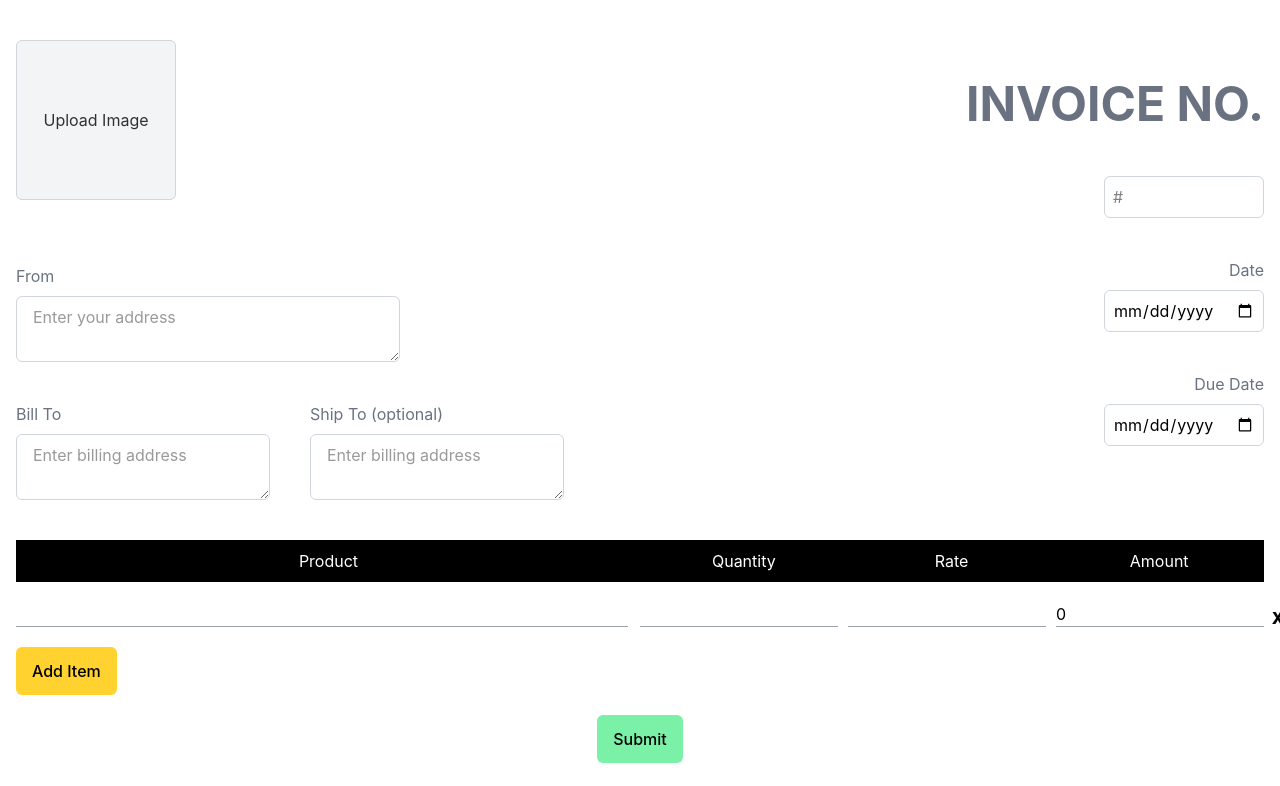
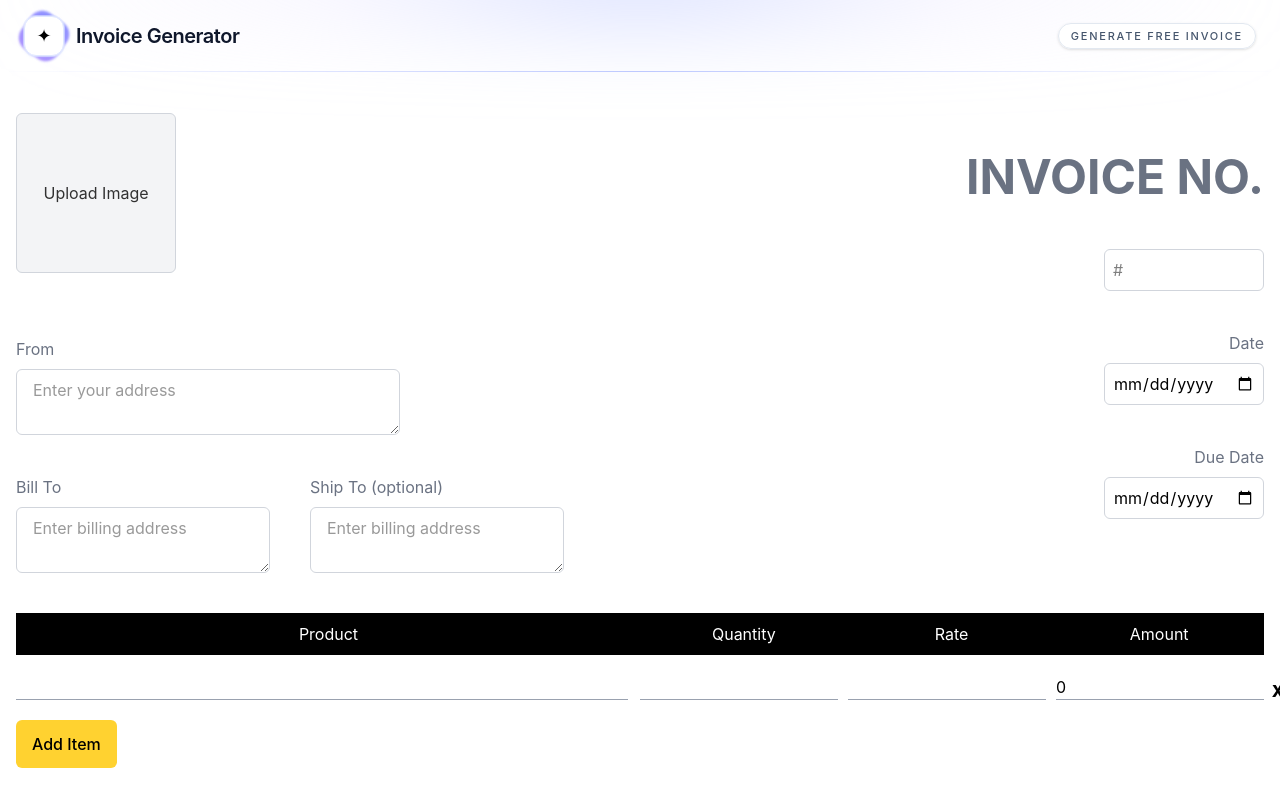
Before and after one commit to NikhilJosephK/invoice-generator, a Next.js app: page / in a window 1280 px wide. Shown: the top 786 px of the page. Built offline with nearby package versions, Linux system fonts and the light colour scheme.

Commit message:
Add header and footer components; update layout and invoice import paths

```diff
--- a/src/app/(frontend)/layout.tsx
+++ b/src/app/(frontend)/layout.tsx
@@ -1,5 +1,7 @@
 import React from 'react'
 import './styles.css'
+import { Header } from '@/app/components/header/header'
+import { Footer } from '@/app/components/footer/footer'
 
 export const metadata = {
   title: 'Invoice Generator',
@@ -12,7 +14,9 @@ export default async function RootLayout(props: { children: React.ReactNode }) {
   return (
     <html lang="en">
       <body>
+        <Header />
         <main>{children}</main>
+        <Footer />
       </body>
     </html>
   )
--- a/src/app/(frontend)/page.tsx
+++ b/src/app/(frontend)/page.tsx
@@ -2,7 +2,7 @@
 
 import Image from 'next/image'
 import { useEffect, useRef, useState } from 'react'
-import { Invoice } from '../components/invoice'
+import { Invoice } from '@/app/components/invoice/invoice'
 
 export default function InvoiceGeneratorPage() {
   const [preview, setPreview] = useState<string | null>(null)
--- /dev/null
+++ b/src/app/components/footer/footer.tsx
@@ -0,0 +1,7 @@
+export function Footer() {
+  return (
+    <footer>
+      <h1>Footer</h1>
+    </footer>
+  )
+}
--- /dev/null
+++ b/src/app/components/header/header.tsx
@@ -0,0 +1,35 @@
+export function Header() {
+  return (
+    <header className="sticky top-0 z-30 border-b border-white/60 bg-white/80 backdrop-blur-xl">
+      <div className="pointer-events-none absolute inset-0" aria-hidden>
+        <div className="absolute inset-x-0 -top-16 h-24 bg-radial-[circle_at_top] from-indigo-300/40 via-violet-200/20 to-transparent blur-2xl" />
+        <div className="absolute inset-x-0 bottom-0 h-px bg-linear-to-r from-transparent via-indigo-300/70 to-transparent" />
+      </div>
+
+      <div className="relative mx-auto flex max-w-7xl flex-col items-center justify-center gap-3 px-4 py-3 sm:flex-row sm:justify-between sm:px-6 sm:py-4">
+        <div className="flex items-center gap-3">
+          <div className="relative">
+            <div
+              className="pointer-events-none absolute -inset-[2px] rounded-[14px] bg-conic/[from_0deg] from-indigo-400 via-violet-400 to-indigo-400 opacity-90 blur-[1px] animate-spin [animation-duration:5s]"
+              aria-hidden
+            />
+            <div className="relative grid h-9 w-9 place-items-center rounded-xl border border-indigo-100 bg-white shadow-sm shadow-indigo-200/40 ring-1 ring-indigo-100/60 sm:h-10 sm:w-10">
+              <span className="text-base sm:text-lg" aria-hidden>
+                ✦
+              </span>
+            </div>
+          </div>
+          <div className="leading-tight">
+            <h1 className="text-base font-semibold tracking-tight text-slate-900 sm:text-lg md:text-xl">
+              Invoice Generator
+            </h1>
+          </div>
+        </div>
+
+        <div className="rounded-full border border-slate-200 bg-white/90 px-3 py-1 text-[10px] font-medium uppercase tracking-[0.14em] text-slate-600 shadow-sm sm:text-[11px] sm:tracking-[0.16em]">
+          Generate Free Invoice
+        </div>
+      </div>
+    </header>
+  )
+}
```
Also changed, not shown: src/app/components/invoice/invoice.tsx (renamed from src/app/components/invoice.tsx).
